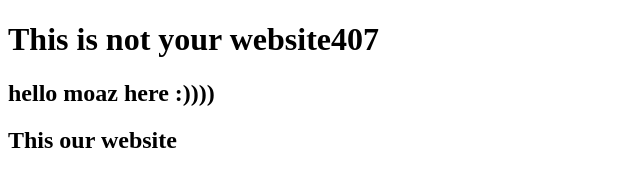
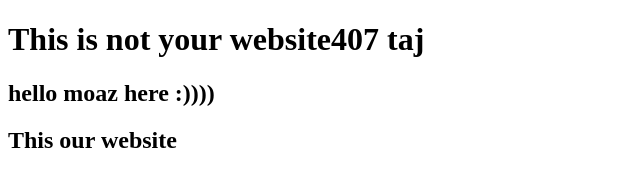
Before and after one commit to Andesh-source/Static_website, a plain HTML site: page index.html in a window 1280 px wide. Shown: the full height of the page, 0-640 px from the left. Drawn offline with Linux system fonts and the light colour scheme.

Commit message:
nothing is change expect add taj

```diff
--- a/index.html
+++ b/index.html
@@ -1,5 +1,5 @@
 <!DOCTYPE html>
 
-<h1>This is not your website407</h1>
+<h1>This is not your website407 taj</h1>
 <h2>hello moaz here :)))) </h2>
 <h2> This our website</h2>
```
